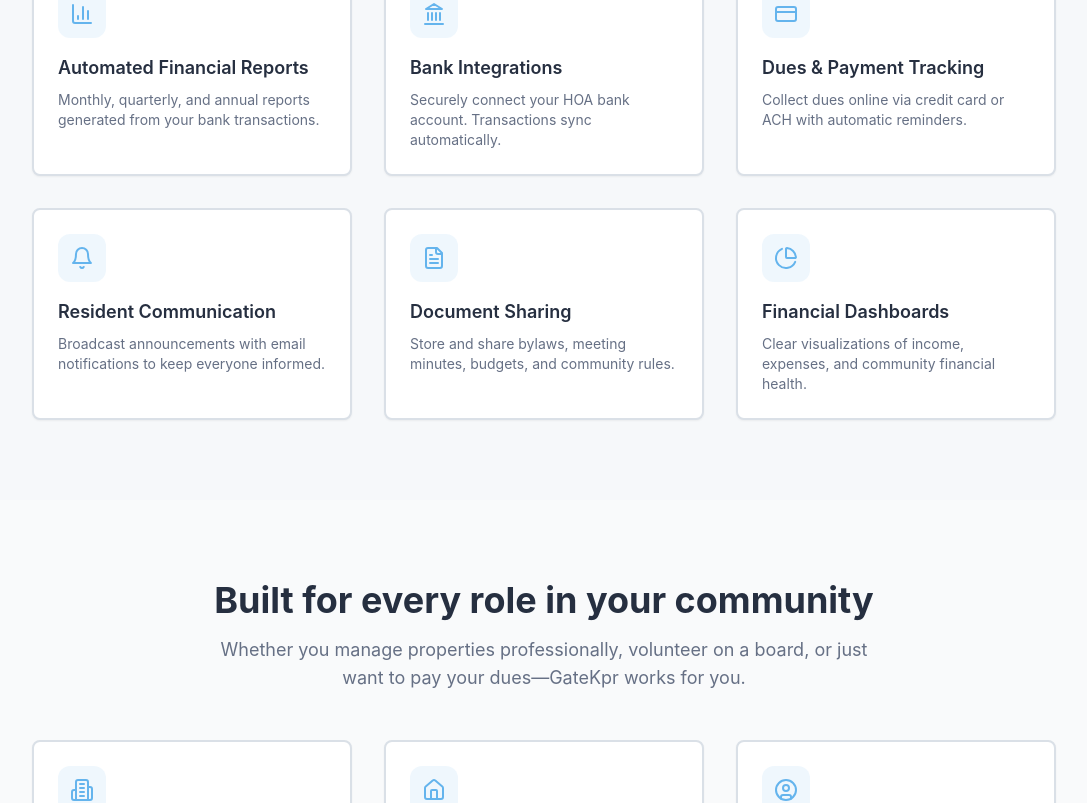
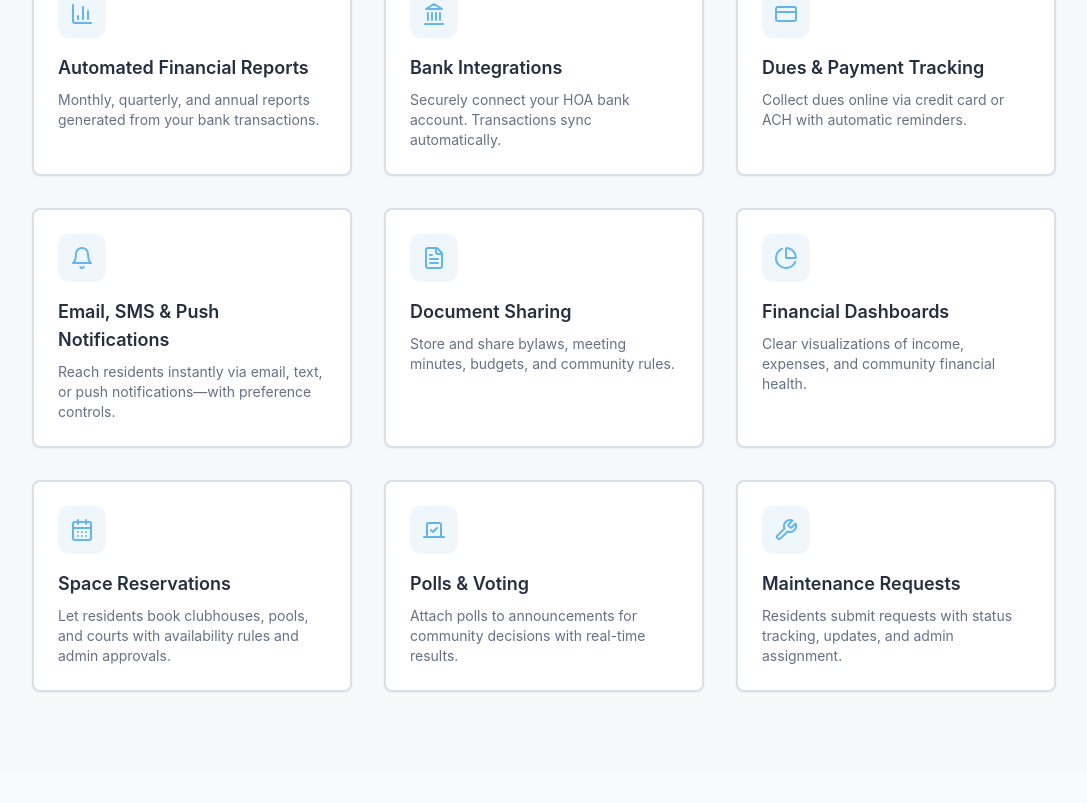
Before and after one commit to lollypoopdeck88/gatekpr-main, a React (Vite) app: page / in a window 1280 px wide. Shown: the part 3068-3871 px from the top of the page, without its empty margins (96-1183 px from the left). Built offline with nearby package versions, Linux system fonts and the light colour scheme; the HTML template or start-up script is replaced by a standard one.

Commit message:
Preceding changes

```diff
--- a/src/pages/LandingPage.tsx
+++ b/src/pages/LandingPage.tsx
@@ -497,8 +497,8 @@ export default function LandingPage() {
               },
               {
                 icon: Bell,
-                title: "Resident Communication",
-                desc: "Broadcast announcements with email notifications to keep everyone informed.",
+                title: "Email, SMS & Push Notifications",
+                desc: "Reach residents instantly via email, text, or push notifications—with preference controls.",
               },
               {
                 icon: FileText,
@@ -509,6 +509,21 @@ export default function LandingPage() {
                 icon: PieChart,
                 title: "Financial Dashboards",
                 desc: "Clear visualizations of income, expenses, and community financial health.",
+              },
+              {
+                icon: CalendarDays,
+                title: "Space Reservations",
+                desc: "Let residents book clubhouses, pools, and courts with availability rules and admin approvals.",
+              },
+              {
+                icon: Vote,
+                title: "Polls & Voting",
+                desc: "Attach polls to announcements for community decisions with real-time results.",
+              },
+              {
+                icon: Wrench,
+                title: "Maintenance Requests",
+                desc: "Residents submit requests with status tracking, updates, and admin assignment.",
               },
             ].map((feature, i) => (
               <motion.div key={i} variants={fadeInUp} whileHover={{ y: -4 }} transition={{ duration: 0.25 }}>
```
